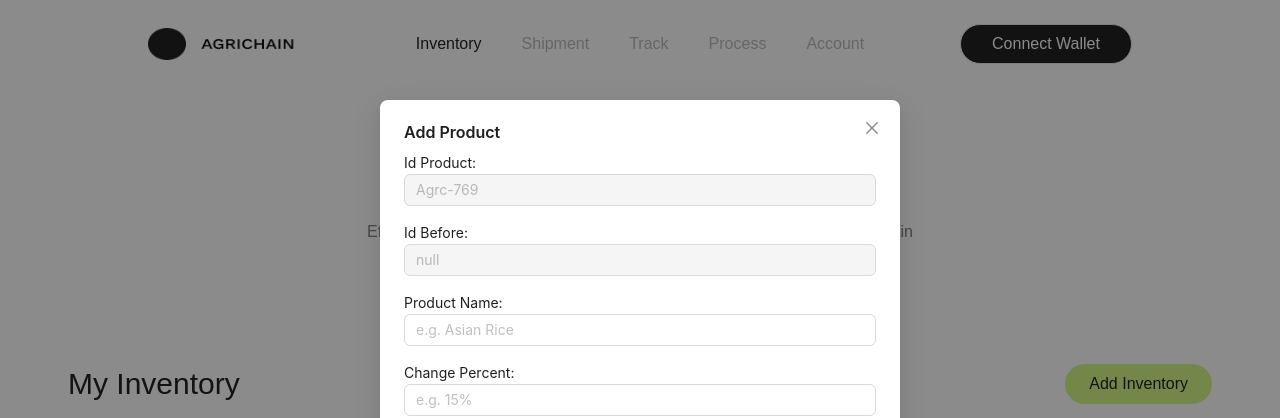
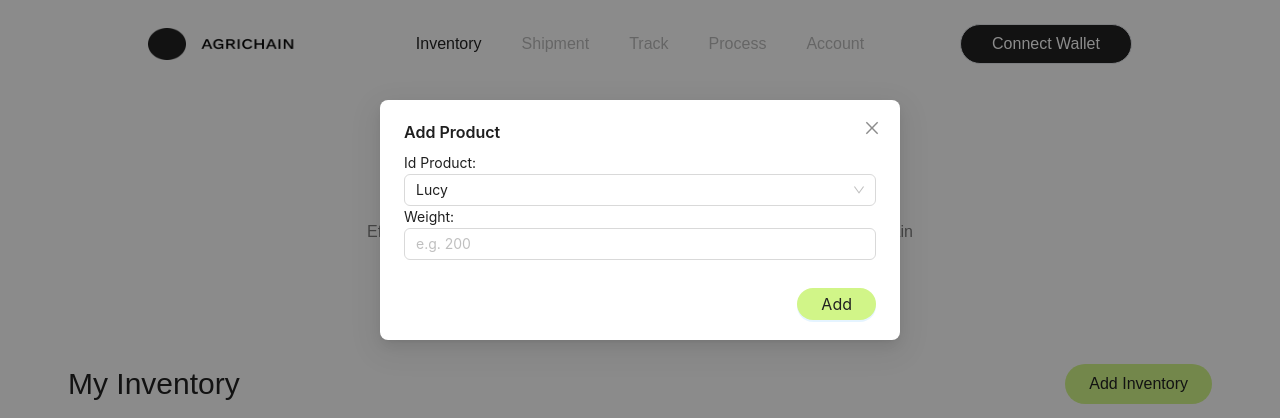
Before and after one commit to Rafly09zr/Blockchain-FE, a Next.js app: page /inventory in a window 1280 px wide. Both pictures are taken after typing "Sample" into the empty fields and a click on the button "Add Inventory". Shown: the top 418 px of the page. Built offline with nearby package versions, Linux system fonts and the light colour scheme; no server answers.

Commit message:
feat : modal inventory

```diff
--- a/app/inventory/page.js
+++ b/app/inventory/page.js
@@ -5,7 +5,7 @@ import Button from '../../components/Button/Button'
 import Image from 'next/image'
 import { Table, Input, Tag } from 'antd'
 import Navbar from '../../components/Navbar/navbar'
-import ModalAddInventory from '../../components/Modal/ModalAddItem'
+import ModalAddInventory from '../../components/Modal/ModalAddInventory'
 import { useGetInventory } from '@/hooks/inventory'
 
 const columnsInventory = [
--- a/components/Modal/ModalAddInventory.js
+++ b/components/Modal/ModalAddInventory.js
@@ -1,13 +1,17 @@
 // components/ModalAddInventory.js
 'use client'
 import { useState, useEffect } from 'react'
-import { Modal, Button, Input } from 'antd'
+import { Modal, Button, Input, Select } from 'antd'
+import { useGetProduct } from '@/hooks/products'
 
 const ModalAddInventory = ({ visible, onCancel, onAddProduct }) => {
   const [idProduct, setIdProduct] = useState('')
-  const [weight, setWeight] = useState(0)
+  const [weight, setWeight] = useState('')
+  const { data } = useGetProduct()
+  console.log(data)
 
   const handleIdProductChange = (e) => {
+    console.log(e)
     setIdProduct(e.target.value)
   }
 
@@ -28,6 +32,7 @@ const ModalAddInventory = ({ visible, onCancel, onAddProduct }) => {
       open={visible}
       onCancel={onCancel}
       closable={true}
+      className="flex w-full flex-col"
       footer={[
         <Button
           key="add"
@@ -41,15 +46,21 @@ const ModalAddInventory = ({ visible, onCancel, onAddProduct }) => {
       ]}
     >
       <label htmlFor="idProduct">Id Product:</label>
-      <Input
-        placeholder="Generate Address"
-        value={idProduct}
+      <Select
+        defaultValue="lucy"
+        style={{ width: '100%' }}
         onChange={handleIdProductChange}
-        style={{ marginBottom: '1rem' }}
+        options={[
+          { value: 'jack', label: 'Jack' },
+          { value: 'lucy', label: 'Lucy' },
+          { value: 'Yiminghe', label: 'yiminghe' },
+          { value: 'disabled', label: 'Disabled', disabled: true },
+        ]}
+        className="w-full"
       />
       <label htmlFor="weight">Weight:</label>
       <Input
-        placeholder="e.g. Agrc-3"
+        placeholder="e.g. 200"
         value={weight}
         onChange={handleWeight}
         style={{ marginBottom: '1rem' }}
--- a/hooks/products/query.js
+++ b/hooks/products/query.js
@@ -3,12 +3,11 @@ import { useQuery } from '@tanstack/react-query'
 
 import { axios } from '../../lib/axios'
 
-export const useGetProduct = (id) => {
+export const useGetProduct = () => {
   return useQuery({
     queryKey: ['products'],
     queryFn: async () => {
-      if (id === '') return
-      const res = await axios.get(`/products/${id}`)
+      const res = await axios.get(`/products`)
       return res.data
     },
     staleTime: 15 * 60 * 1000,
```
